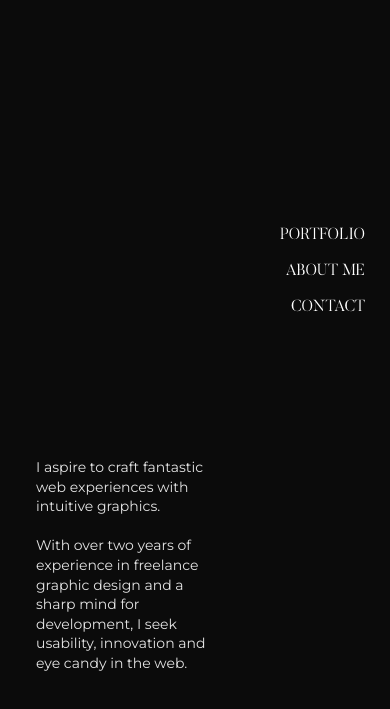
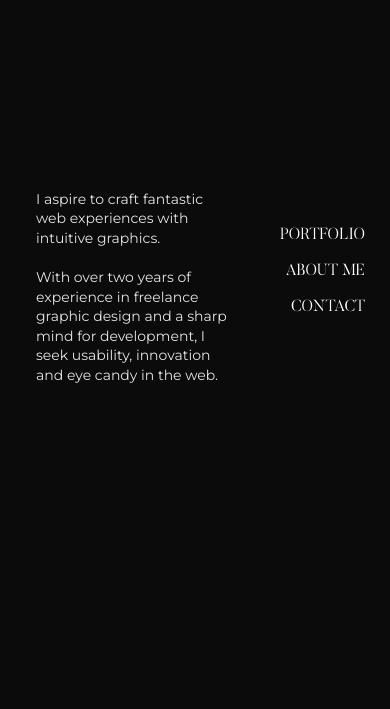
Before and after one commit to muresan-gabriel/muresan-gabriel.github.io, a website: page index.html in a window 390 px wide. Shown: the part 131-840 px from the top of the page. Drawn offline with nearby package versions, Linux system fonts and the light colour scheme.

Commit message:
Update style.css

```diff
--- a/src/style.css
+++ b/src/style.css
@@ -596,10 +596,12 @@ ul {
   font-size: 14px;
   font-family: "Montserrat", sans-serif;
   line-height: 1.4;
+  position: fixed;
+  top: 38%;
+  text-align: left;
 }
 
 .main-content-mobile-home {
   margin: 0;
   padding: 0;
-  height: 83vh;
 }
```
